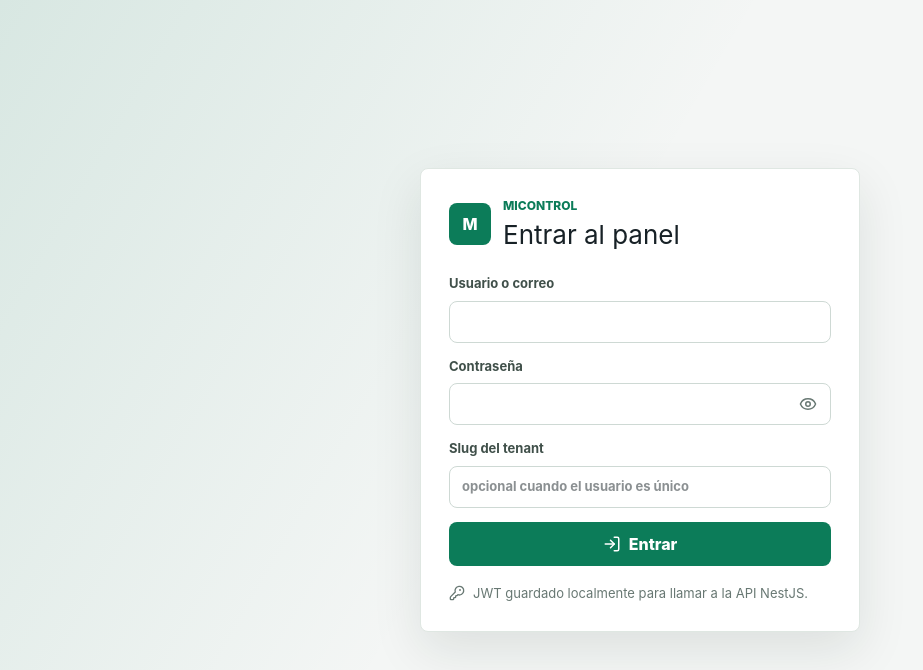
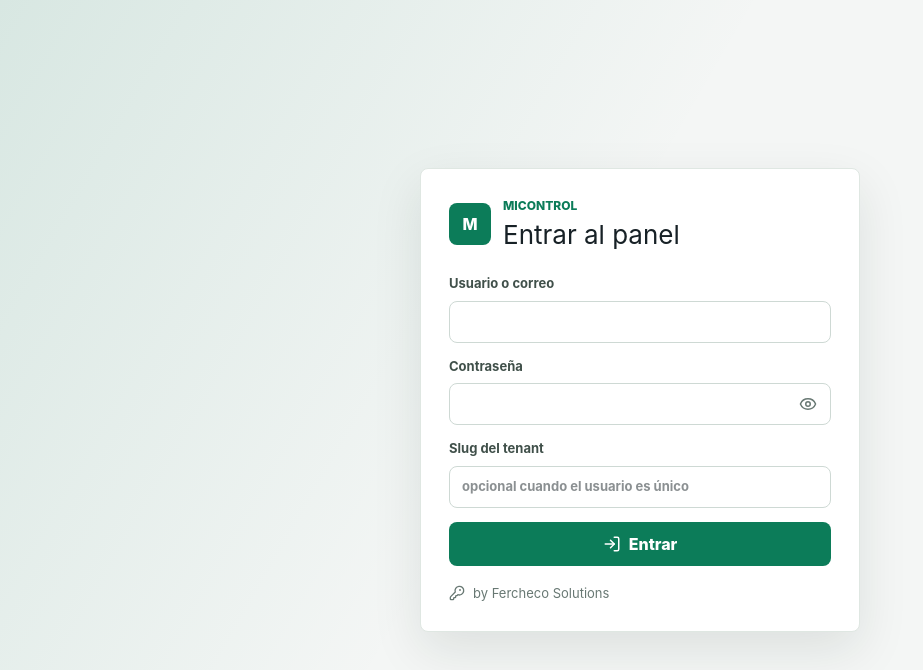
Before and after one commit to claubersonpacheco/saas-frontend, a Vue app: page /login in a window 1280 px wide. Shown: the top 670 px of the page, without its empty margins (0-923 px from the left). Built offline with nearby package versions, Linux system fonts and the light colour scheme; no server answers.

Commit message:
feat:login

```diff
--- a/src/pages/auth/login.vue
+++ b/src/pages/auth/login.vue
@@ -110,7 +110,7 @@ watch(
 
       <div class="login-footer">
         <KeyRound :size="16" />
-        <span>JWT guardado localmente para llamar a la API NestJS.</span>
+        <span><a href="https://ferchecosolutions.com" target="_blank">by Fercheco Solutions</a></span>
       </div>
     </section>
   </main>
```
